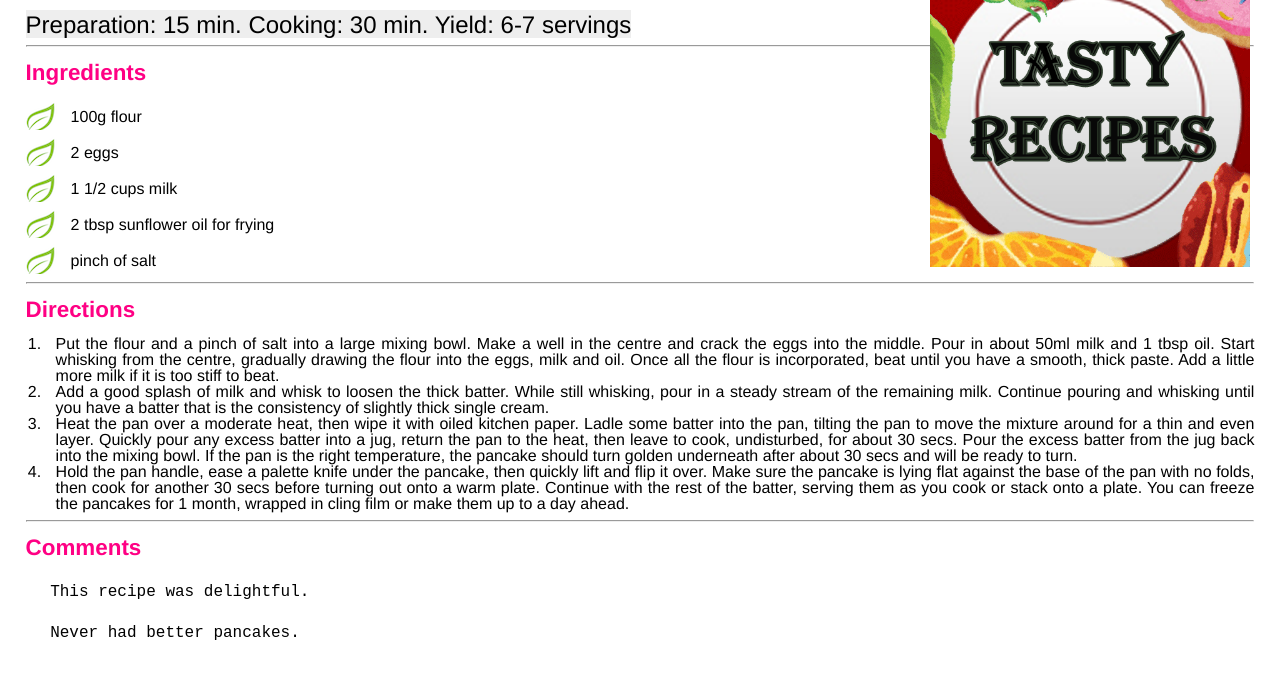
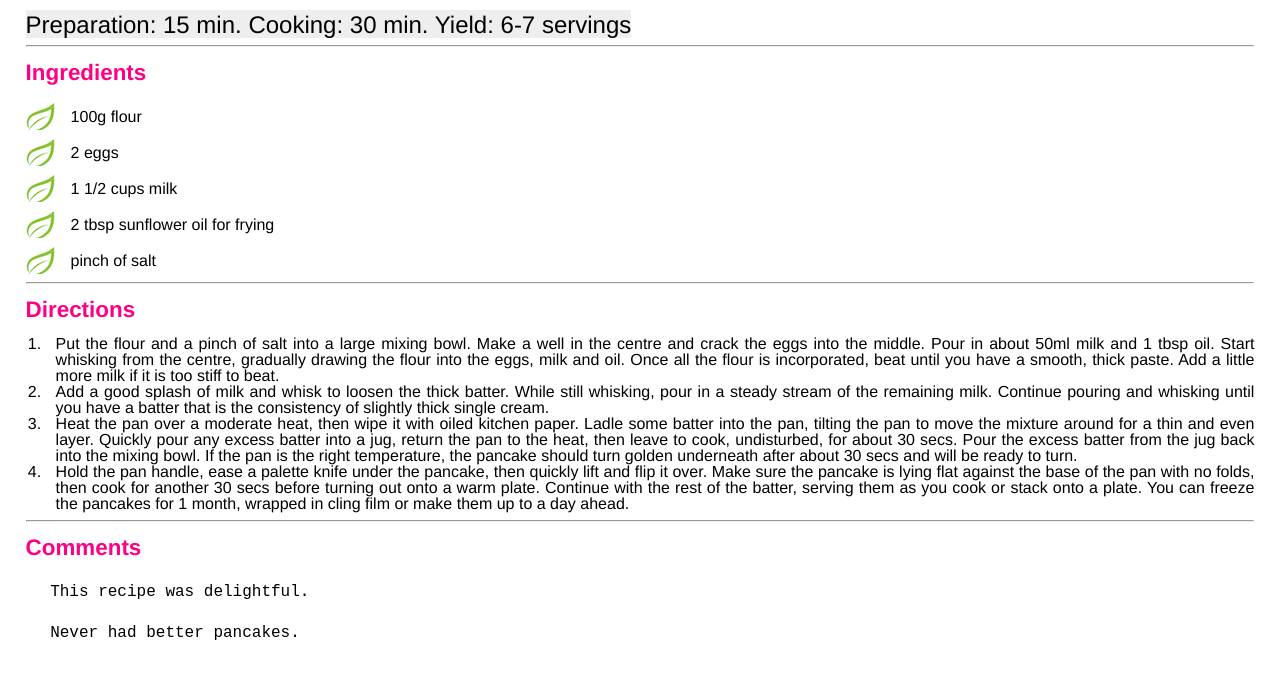
Before and after one commit to sohof/tastyrecipes, a website: page public_html/recipes/panncakes.html in a window 1280 px wide. Shown: the part 183-878 px from the top of the page. Drawn offline with Linux system fonts and the light colour scheme.

Commit message:
trying to commit/push from within eclipse Signed-off-by: sohof <sohof@swift>

```diff
--- a/public_html/css/style.css
+++ b/public_html/css/style.css
@@ -70,12 +70,7 @@ ol {
 /* When the text-align property is set to "justify", each line is stretched so that every line has equal width,
 and the left and right margins are straight (like in magazines and newspapers)      */
 
-.fixed {
-    position:fixed;
-    top:130px;
-    right:30px;
-    display:inline;
-}
+
 /* Styling & layout of the navigation menu used in all pages. . */
 .navleft {
     font-size: 1.5em;
--- a/public_html/recipes/panncakes.html
+++ b/public_html/recipes/panncakes.html
@@ -28,9 +28,6 @@
 
             <figcaption>Perfect pancakes for a yummy breakfast</figcaption>
         </figure>
-         <div class="fixed">
-            <img src="../pix/tasty-recipes.png" alt="Tast Recpies" class="fixed" style="max-width:25%;"/>
-        </div>
 
         <div class="preptime"> <span>Preparation: 15 min. </span> <span>Cooking: 30 min. </span><span>Yield: 6-7 servings </span>  </div>
 
```
